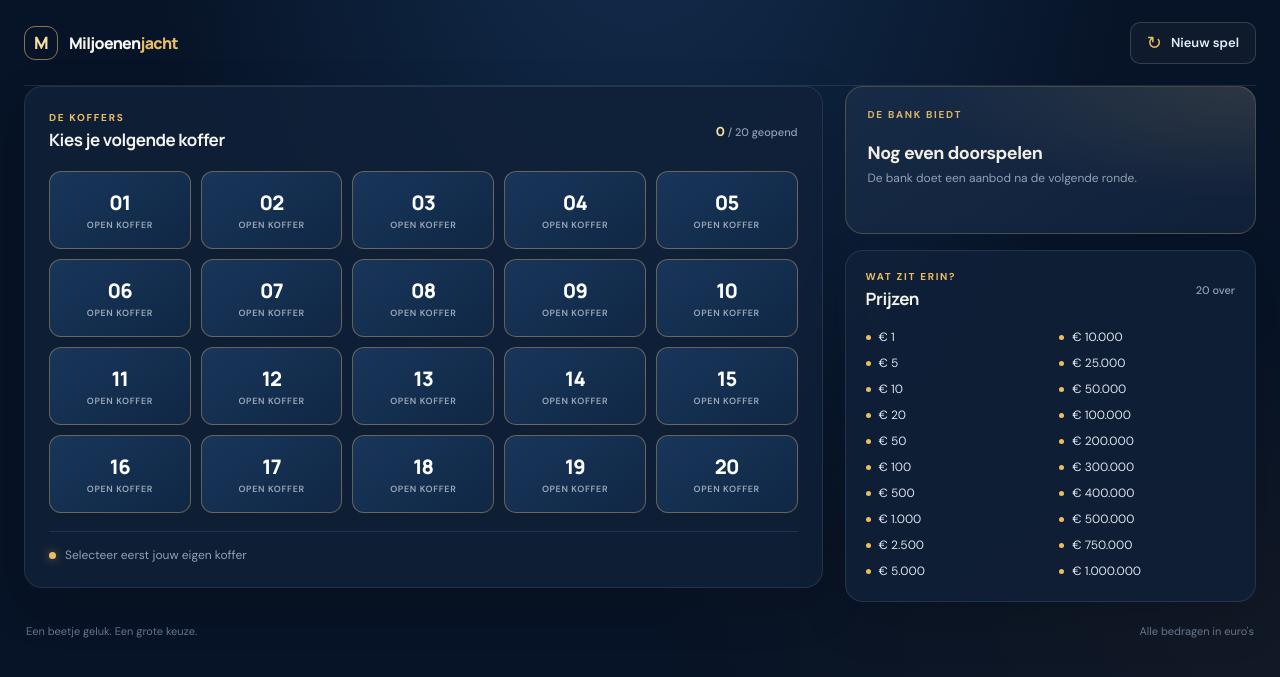
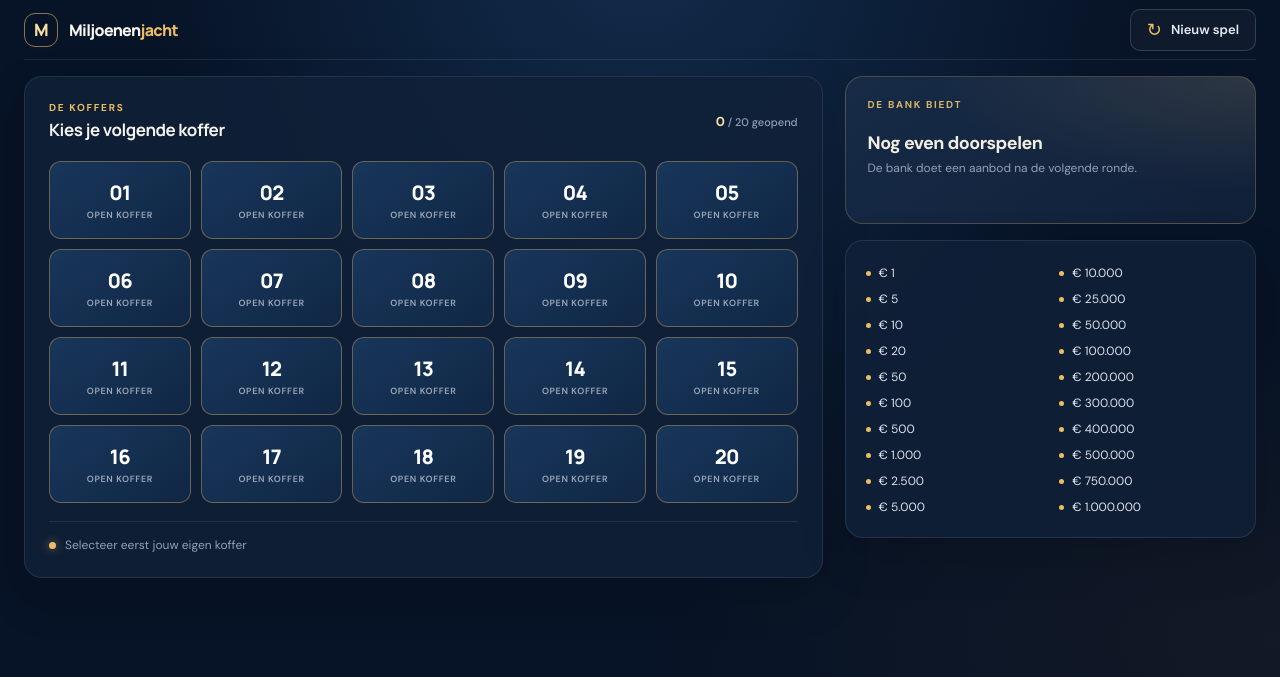
Before and after one commit to dvs2610/miljoenenjacht, a Flask app: page / in a window 1280 px wide. Shown: the top 677 px of the page. Run offline with Flask 3, Linux system fonts and the light colour scheme.

Commit message:
initial upload

```diff
--- a/app.py
+++ b/app.py
@@ -103,6 +103,10 @@ def index():
                 game.result_type = 'offer'
                 game.offer = None
             elif action == 'decline_offer' and game.offer is not None:
+                game.offers.append({
+                    'round': game.num_opened,
+                    'amount': game.offer,
+                })
                 game.offer = None
                 game.offer_round = game.num_opened
             elif action is None and game.offer is None:
--- a/static/style.css
+++ b/static/style.css
@@ -41,7 +41,7 @@ button {
     display: flex;
     align-items: center;
     justify-content: space-between;
-    min-height: 86px;
+    min-height: 60px;
     border-bottom: 1px solid var(--line);
 }
 
@@ -103,11 +103,6 @@ button {
     font-size: 18px;
 }
 
-.intro {
-    padding: 42px 0 32px;
-    text-align: center;
-}
-
 .eyebrow {
     margin: 0 0 8px;
     color: var(--gold);
@@ -126,26 +121,12 @@ button {
     letter-spacing: -0.045em;
 }
 
-.intro h1 {
-    font-size: clamp(28px, 4vw, 42px);
-    line-height: 1.2;
-}
-
-.intro h1 span {
-    color: var(--gold-light);
-}
-
-.intro-copy {
-    margin: 10px 0 0;
-    color: var(--muted);
-    font-size: 14px;
-}
-
 .game-layout {
     display: grid;
     grid-template-columns: minmax(0, 1.65fr) minmax(280px, 0.85fr);
     align-items: start;
     gap: 22px;
+    padding-top: 1rem;
 }
 
 .board-panel,
@@ -406,15 +387,6 @@ button.case:focus-visible,
     background: #4e5c70;
 }
 
-.page-footer {
-    display: flex;
-    justify-content: space-between;
-    gap: 16px;
-    padding: 22px 2px 28px;
-    color: #66758a;
-    font-size: 11px;
-}
-
 @media (max-width: 850px) {
     .game-layout {
         grid-template-columns: 1fr;
@@ -433,21 +405,6 @@ button.case:focus-visible,
 @media (max-width: 560px) {
     .game-page {
         width: min(100% - 28px, 440px);
-    }
-
-    .topbar {
-        min-height: 70px;
-    }
-
-    .intro {
-        padding: 34px 0 25px;
-    }
-
-    .intro-copy {
-        max-width: 320px;
-        margin-right: auto;
-        margin-left: auto;
-        line-height: 1.5;
     }
 
     .board-panel {
@@ -488,10 +445,6 @@ button.case:focus-visible,
     .amounts-grid {
         column-gap: 12px;
     }
-
-    .page-footer {
-        font-size: 10px;
-    }
 }
 
 @media (prefers-reduced-motion: reduce) {
--- a/templates/index.html
+++ b/templates/index.html
@@ -14,20 +14,6 @@
             </form>
         </header>
 
-        <!-- <section class="intro">
-            <p class="eyebrow">Het koffertjesspel</p>
-            <h1>Jouw moment. <span>Jouw miljoenen?</span></h1>
-            <p class="intro-copy">
-                {% if game.finished %}
-                    Het spel is afgelopen. Je hebt € {{ game.result|format_number }} gewonnen.
-                {% elif game.player_case %}
-                    Je eigen koffer is veilig. Kies een andere koffer om te openen.
-                {% else %}
-                    Kies een koffer. Misschien zit jouw fortuin erin.
-                {% endif %}
-            </p>
-        </section> -->
-
         <div class="game-layout">
             <section class="board-panel" aria-labelledby="board-title">
                 <div class="panel-heading">
@@ -42,12 +28,12 @@
                     {% for case in game.cases %}
                         {% if case.is_player_case %}
                             <div class="case picked" aria-label="Jouw koffer, nummer {{ case.number }}{% if game.finished %}, bevat € {{ case.amount|format_number }}{% endif %}">
-                                <span class="case-number">{% if game.finished %}{{ case.amount|format_number }}{% else %}{{ "%02d"|format(case.number) }}{% endif %}</span>
+                                <span class="case-number">{% if game.finished %}€ {{ case.amount|format_number }}{% else %}{{ "%02d"|format(case.number) }}{% endif %}</span>
                                 <span class="case-caption">{% if game.finished and game.result_type == 'case' %}Jouw prijs{% elif game.finished %}In jouw koffer{% else %}Jouw koffer{% endif %}</span>
                             </div>
                         {% elif case.opened %}
                             <div class="case opened" aria-label="Koffer {{ case.number }}, € {{ case.amount|format_number }}">
-                                <span class="case-number">{{ case.amount|format_number }}</span>
+                                <span class="case-number">€ {{ case.amount|format_number }}</span>
                             </div>
                         {% elif game.finished %}
                             <div class="case closed">
@@ -93,7 +79,20 @@
                             <p class="offer-note">Je hebt de inhoud van jouw koffer gewonnen.</p>
                         {% endif %}
                     {% elif offer %}
-                        <p class="offer-amount">€ {{ offer|format_number }}</p>
+                        <div class="panel-heading">
+                            <div>
+                                <p class="offer-amount">€ {{ offer|format_number }}</p>
+                                <p class="offer-note">Huidig bod</p>
+                            </div>
+                            {% if game.offers %}
+                                <div>
+                                    <p class="eyebrow">Eerder geweigerd</p>
+                                    {% for declined_offer in game.offers %}
+                                        <p class="offer-note">€ {{ declined_offer.amount|format_number }}</p>
+                                    {% endfor %}
+                                </div>
+                            {% endif %}
+                        </div>
                         <p class="offer-note">Neem je het aanbod aan?</p>
                         <form method="post">
                             <button class="new-game-button" type="submit" name="action" value="accept_offer">Aanbod aannemen</button>
@@ -103,16 +102,10 @@
                         <p class="offer-pending">Nog even doorspelen</p>
                         <p class="offer-note">De bank doet een aanbod na de volgende ronde.</p>
                     {% endif %}
+
                 </section>
 
                 <section class="prize-panel" aria-labelledby="prize-title">
-                    <div class="prize-heading">
-                        <div>
-                            <p class="eyebrow">Wat zit erin?</p>
-                            <h2 id="prize-title">Prijzen</h2>
-                        </div>
-                        <span class="prize-count">{{ 20 - game.num_opened }} over</span>
-                    </div>
                     <div class="amounts-grid">
                         {% for case in game.cases|sort(attribute='amount') %}
                             <p class="amount{% if case.opened and not case.is_player_case %} amount-opened{% endif %}">
@@ -124,10 +117,4 @@
                 </section>
             </aside>
         </div>
-
-        <footer class="page-footer">
-            <span>Een beetje geluk. Een grote keuze.</span>
-            <span>Alle bedragen in euro's</span>
-        </footer>
-    </main>
 {% endblock %}
```
Also changed, not shown: klad.py (deleted, +0 -87 lines).
